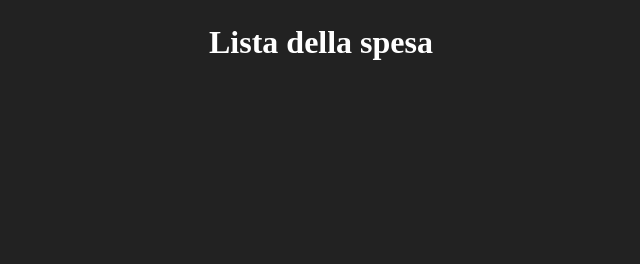
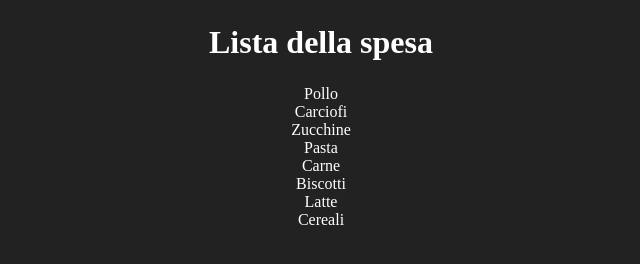
Before and after one commit to LDad1196/js-lista-spesa, a plain HTML site: page index.html in a window 1280 px wide. Shown: the whole page, without its empty margins (319-959 px from the left). Drawn offline with Linux system fonts and the light colour scheme.

Commit message:
M1 Creato ciclo for con innerhtml

```diff
--- a/css/style.css
+++ b/css/style.css
@@ -14,3 +14,7 @@ body {
 h1 {
     margin-bottom: 1.5rem;
 }
+
+li {
+    list-style: none;
+}
--- a/js/main.js
+++ b/js/main.js
@@ -0,0 +1,23 @@
+// Aggiungere elementi nell'array
+const list = [
+    "Pollo",
+    "Carciofi",
+    "Zucchine",
+    "Pasta",
+    "Carne",
+    "Biscotti",
+    "Latte",
+    "Cereali"
+];
+
+const listElement = document.querySelector("ul");
+
+// Tramite l'array stampo gli elementi con il ciclo for
+console.log("Gli elementi nel ciclo for sono:")
+for (let i = 0; i < list.length; i++) {
+
+    const element = list[i];
+    console.log(i, element)
+
+    listElement.innerHTML += `<li>${element}</li>`
+}
```
